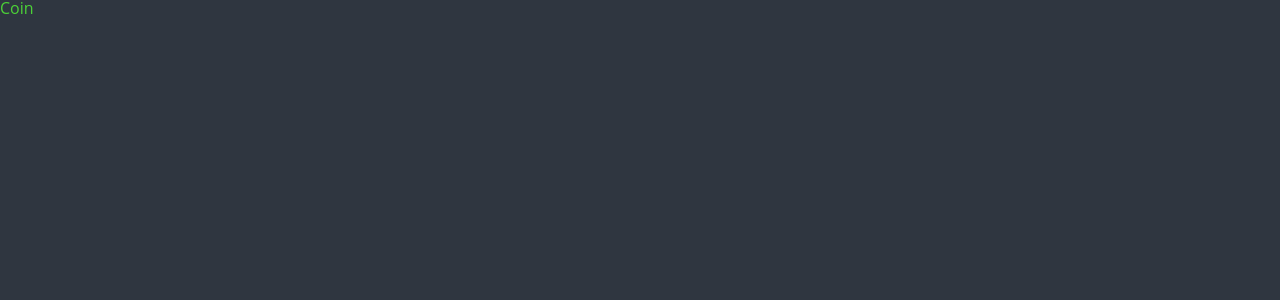
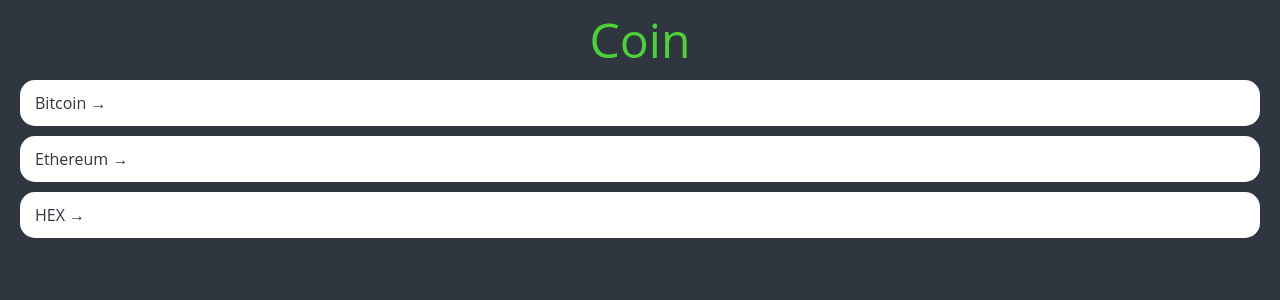
Before and after one commit to Rockernun/Crypto-Tracker, a React (Create React App) app: page / in a window 1280 px wide. Shown: the top 300 px of the page. Built offline with nearby package versions, Linux system fonts and the light colour scheme.

Commit message:
Styled Components 생성 및 테스트
Container, Header, CoinsList, Coin styled-components 생성 후 화면에 렌더링해보기

```diff
--- a/src/routes/Coins.tsx
+++ b/src/routes/Coins.tsx
@@ -1,12 +1,84 @@
+import { Link } from "react-router-dom";
 import styled from "styled-components";
 
+const Container = styled.div`
+  padding: 0px 20px;
+`;
+
+const Header = styled.header`
+  height: 10vh;
+  display: flex;
+  justify-content: center;
+  align-items: center;
+`;
+
+const CoinsList = styled.ul``;
+
+const Coin = styled.li`
+  background-color: white;
+  color: ${(props) => props.theme.bgColor};
+  border-radius: 15px;
+  margin-bottom: 10px;
+  a {
+    padding: 15px;
+    transition: color 0.3s ease-in-out;
+    display: block;
+  }
+  &:hover{
+    a {
+      color: ${(props) => props.theme.accentColor};
+    }
+  }
+`;
+
 const Title = styled.h1`
+  font-size: 48px;
   color: ${(props) => props.theme.accentColor};
 `;
 
+const coins = [
+  {
+    id: "btc-bitcoin",
+    name: "Bitcoin",
+    symbol: "BTC",
+    rank: 1,
+    is_new: false,
+    is_active: true,
+    type: "coin",
+    },
+    {
+    id: "eth-ethereum",
+    name: "Ethereum",
+    symbol: "ETH",
+    rank: 2,
+    is_new: false,
+    is_active: true,
+    type: "coin",
+    },
+    {
+    id: "hex-hex",
+    name: "HEX",
+    symbol: "HEX",
+    rank: 3,
+    is_new: false,
+    is_active: true,
+    type: "token",
+    },
+];
+
 function Coins() {
   return (
-    <Title>Coin</Title>
+    <Container>
+      <Header>
+        <Title>Coin</Title>
+      </Header>
+      <CoinsList>
+        {coins.map(coin =>
+          (<Coin key={coin.id}>
+            <Link to={`/${coin.id}`}>{coin.name} &rarr;</Link>
+            </Coin>))}
+      </CoinsList>
+    </Container>
   )
 }
 
```
